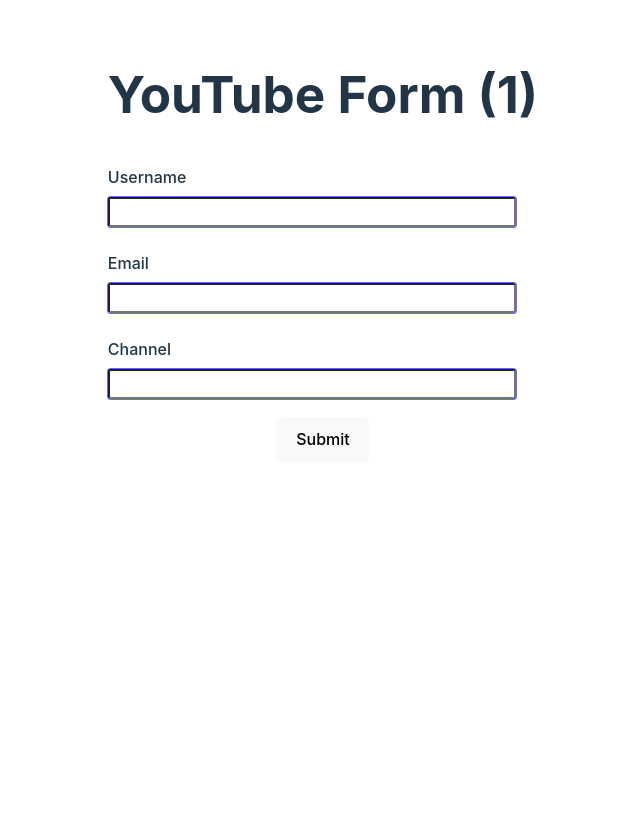
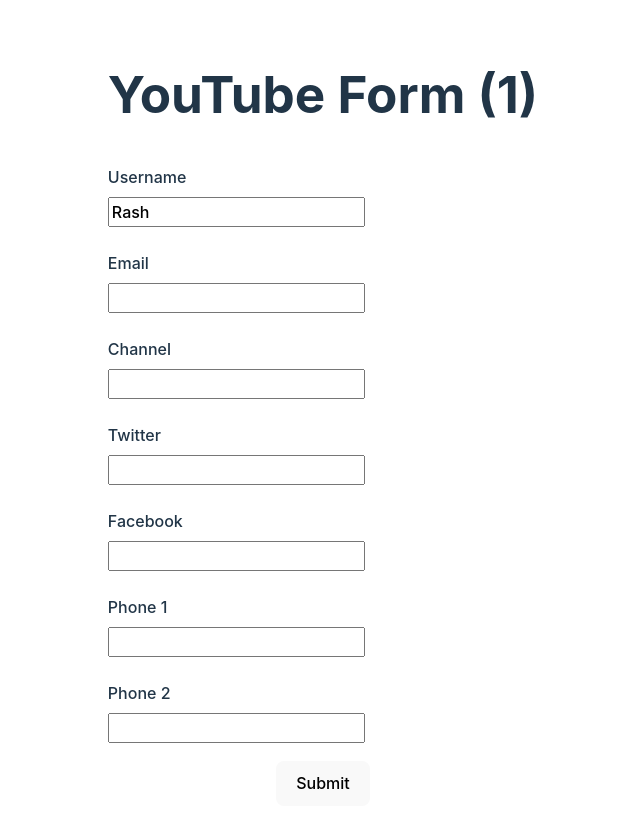
Before and after one commit to ogedengbewisdom/reactHookForm, a React (Vite) app in the folder rhf_demo/: page / in a window 1280 px wide. Shown: the top 828 px of the page, without its empty margins (317-957 px from the left). Before the commit the page ends 800 px from the top, so only its background shows below. Built offline with nearby package versions, Linux system fonts and the light colour scheme.

Commit message:
adding dynamic form value

```diff
--- a/rhf_demo/src/components/YoutubeForm.tsx
+++ b/rhf_demo/src/components/YoutubeForm.tsx
@@ -3,21 +3,49 @@ import { DevTool } from "@hookform/devtools"
 import { Fragment } from "react";
 
 type FormValues = {
-  username: string,
-  email: string,
-  channel: string
-
+  username: string;
+  email: string;
+  channel: string;
+  social: {
+    twitter: string;
+    facebook: string;
+  };
+  phoneNumbers: string[];
+  phNumbers: [
+    {numbers: string}
+  ]
 }
 
 let rerender = 0;
 export const YoutubeForm = () => {
-  const form = useForm<FormValues>();
+  const form = useForm<FormValues>({
+    defaultValues: {
+      username: "Rash",
+      email: "",
+      channel: "",
+      social: {
+        twitter: "",
+        facebook: ""
+      },
+      phoneNumbers: ["", ""],
+      phNumbers: [{numbers: ""}]
+    }
+  });
+
+  // const form = useForm<FormValues>({
+  //   defaultValues: async () => {
+  //     const response = await fetch("https://jsonplaceholder.typicode.com/users/1");
+  //     const data = await response.json();
+  //     return {
+  //       username: data.name,
+  //       email: data.email,
+  //       channel: data.website
+  //     }
+  //   }
+  // });
   const {register, control, handleSubmit, formState} = form;
 
-  const {errors, touchedFields} = formState
-
-
-  const controlInput = touchedFields.username ? "errorInput" : "input"
+  const { errors } = formState
 
 
   // useEffect(() => {
@@ -25,7 +53,7 @@ export const YoutubeForm = () => {
   // }, [])
 
   const submitHandler = (data: FormValues) => {
-    console.log("submitted", data)
+    console.log(data.phoneNumbers[1])
   }
   rerender++
 
@@ -35,19 +63,19 @@ export const YoutubeForm = () => {
       <form onSubmit={handleSubmit(submitHandler)} noValidate>
         <div className='form-control'>
           <label htmlFor='username'>Username</label>
-          <input className={controlInput} type='text' id='username' {...register("username", {
+          <input type='text' id='username' {...register("username", {
             required: {
             value: true,
             message: "Enter a valid name"
           },
-          validate: (fieldValue) => fieldValue.trim().length > 5
+          validate: (fieldValue) => fieldValue.trim().length > 5 || "name must be greater than 5"
           })}/>
           {errors &&<p className="error">{errors.username?.message}</p>}
         </div>
 
         <div className="form-control">
           <label htmlFor='email'>Email</label>
-          <input className="input" type='text' id='email' {...register("email", {
+          <input type='text' id='email' {...register("email", {
             pattern: {
               value: /^[a-zA-Z0-9.!#$%&'*+/=?^_`{|}~-]+@[a-zA-Z0-9-]+(?:\.[a-zA-Z0-9-]+)*$/,
               message: "Invalid email format"
@@ -62,8 +90,32 @@ export const YoutubeForm = () => {
 
         <div className="form-control">
           <label htmlFor='channel'>Channel</label>
-          <input className="input" type='text' id='channel' {...register("channel", {required: "Required channel"})}/>
+          <input type='text' id='channel' {...register("channel", {required: "Required channel"})}/>
           {errors &&<p className="error">{errors.channel?.message}</p>}
+        </div>
+
+        <div className="form-control">
+          <label htmlFor='twitter'>Twitter</label>
+          <input type='text' id='twitter' {...register("social.twitter", {required: "Required twitter"})}/>
+          {errors &&<p className="error">{errors.social?.twitter?.message}</p>}
+        </div>
+
+        <div className="form-control">
+          <label htmlFor='facebook'>Facebook</label>
+          <input type='text' id='facebook' {...register("social.facebook", {required: "Required facebook"})}/>
+          {errors &&<p className="error">{errors.social?.facebook?.message}</p>}
+        </div>
+
+        <div className="form-control">
+          <label htmlFor='primary-number'>Phone 1</label>
+          <input type='text' id='primary-number' {...register("phoneNumbers.0", {required: "Required primary-number"})}/>
+          {errors &&<p className="error">{errors.phoneNumbers?.[0]?.message}</p>}
+        </div>
+
+        <div className="form-control">
+          <label htmlFor='secondary-number'>Phone 2</label>
+          <input type='text' id='secondary-number' {...register("phoneNumbers.1", {required: "Required secondary-number"})}/>
+          {errors &&<p className="error">{errors.phoneNumbers?.[1]?.message}</p>}
         </div>
           <button>Submit</button>
       </form>
```
